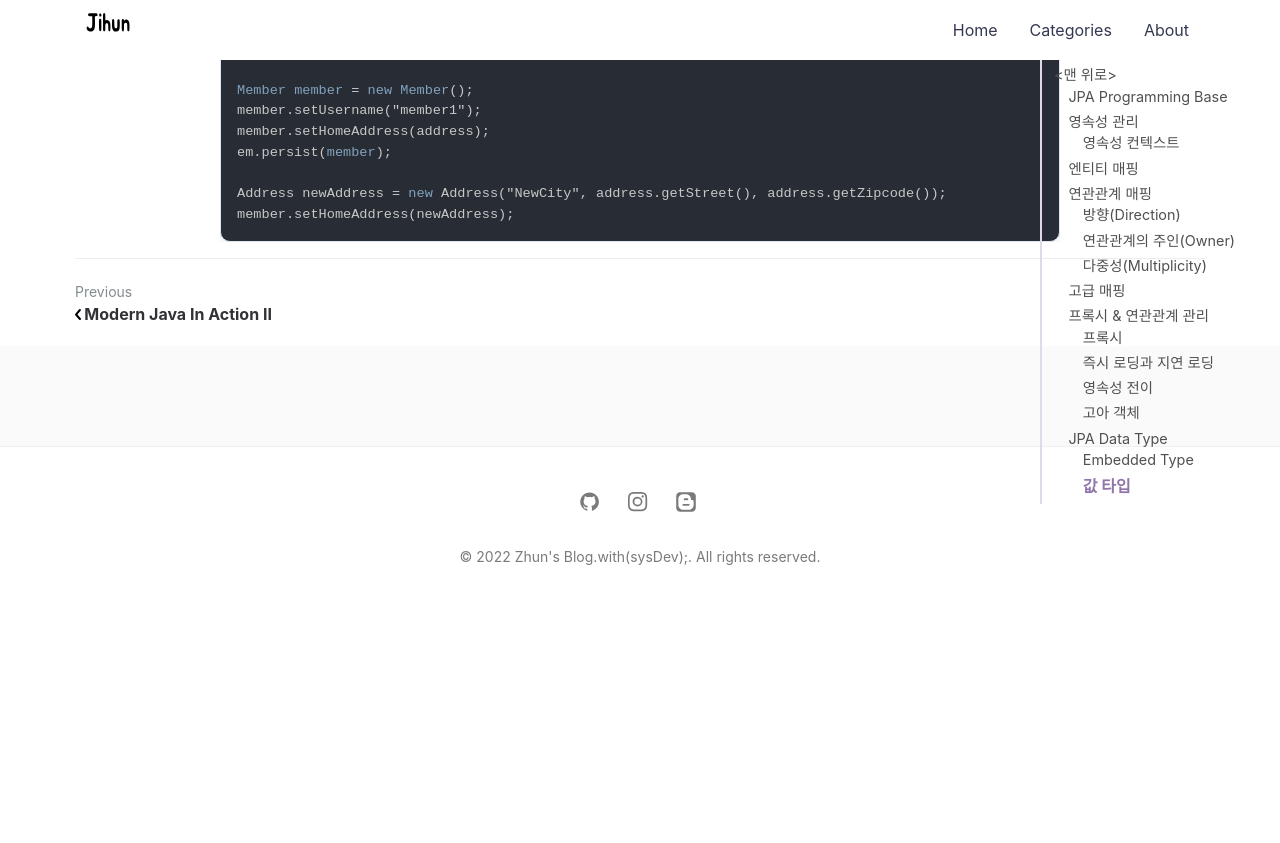
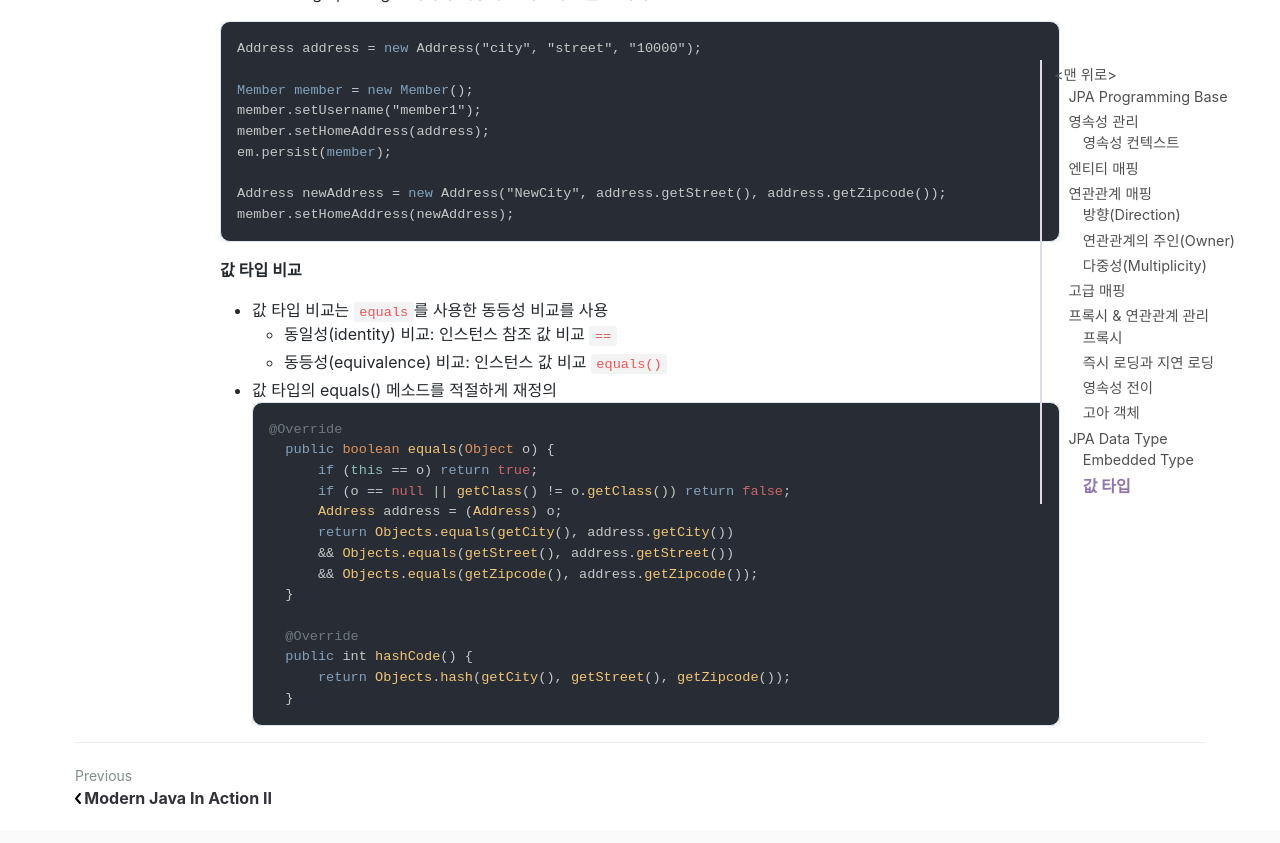
Before and after one commit to jihunparkme/jihunparkme.github.io, a Jekyll site: the page built from _posts/2022-03-29-JPA-Programming-base.md, in a window 1280 px wide and 900 px high, scrolled down 20344 px. Shown: the top 843 px of the window. Built offline with Jekyll 4.4.1, drawn with Linux system fonts in a browser that asks for light colours; nearby versions of some CDN libraries; comment, search, counter and statistics services are not loaded; before the commit the page ends 20956 px from its top, so only the background shows below that; some of the changed text lies outside the part shown.

Commit message:
[값 타입] 값 타입의 비교

````diff
--- a/_posts/2022-03-29-JPA-Programming-base.md
+++ b/_posts/2022-03-29-JPA-Programming-base.md
@@ -809,3 +809,26 @@
 Address newAddress = new Address("NewCity", address.getStreet(), address.getZipcode());
 member.setHomeAddress(newAddress);
 ```
+
+**값 타입 비교**
+
+- 값 타입 비교는 `equals`를 사용한 동등성 비교를 사용
+  - 동일성(identity) 비교: 인스턴스 참조 값 비교 `==`
+  - 동등성(equivalence) 비교: 인스턴스 값 비교 `equals()`
+- 값 타입의 equals() 메소드를 적절하게 재정의
+  ```java
+  @Override
+    public boolean equals(Object o) {
+        if (this == o) return true;
+        if (o == null || getClass() != o.getClass()) return false;
+        Address address = (Address) o;
+        return Objects.equals(getCity(), address.getCity())
+        && Objects.equals(getStreet(), address.getStreet())
+        && Objects.equals(getZipcode(), address.getZipcode());
+    }
+
+    @Override
+    public int hashCode() {
+        return Objects.hash(getCity(), getStreet(), getZipcode());
+    }
+  ```
````
